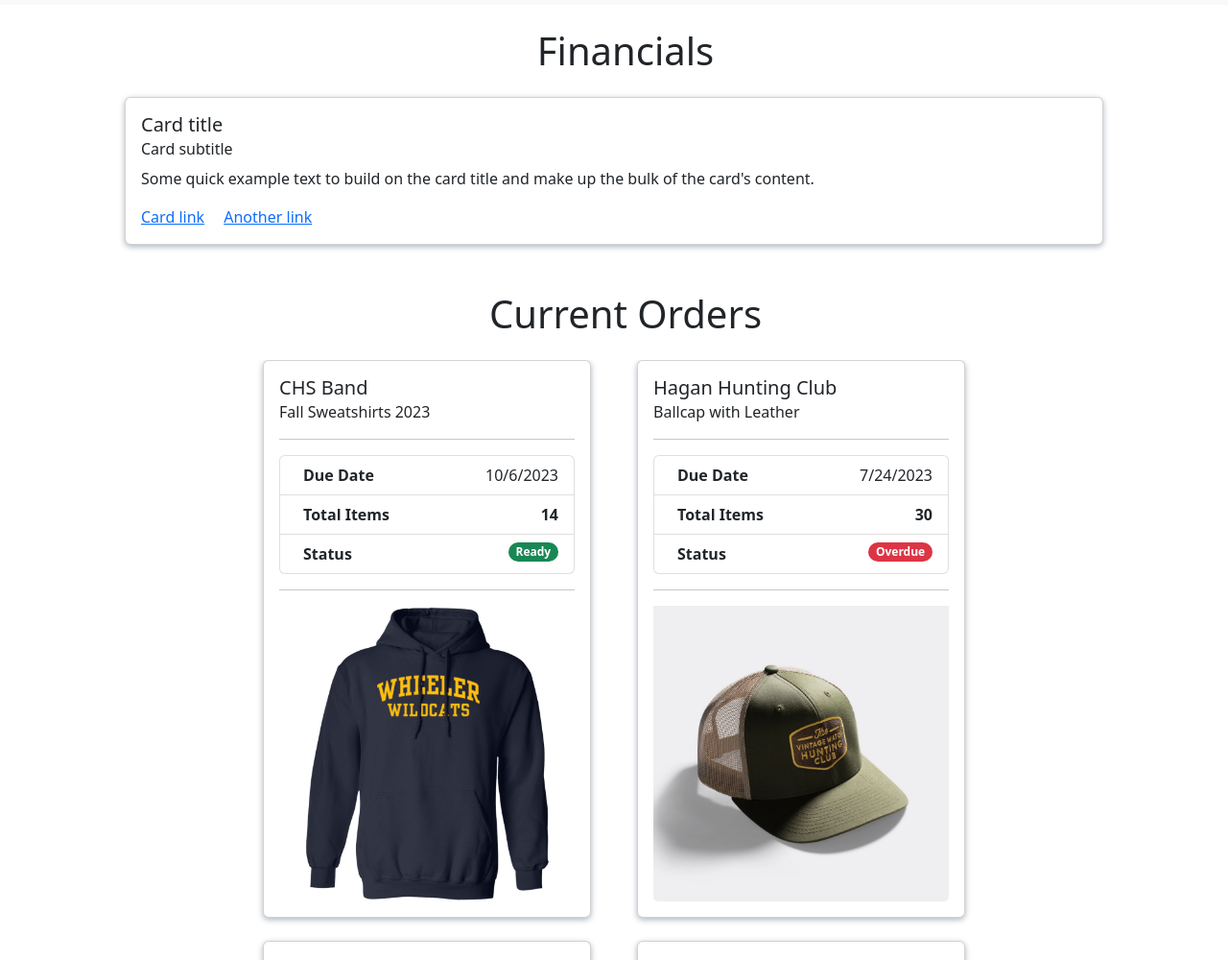
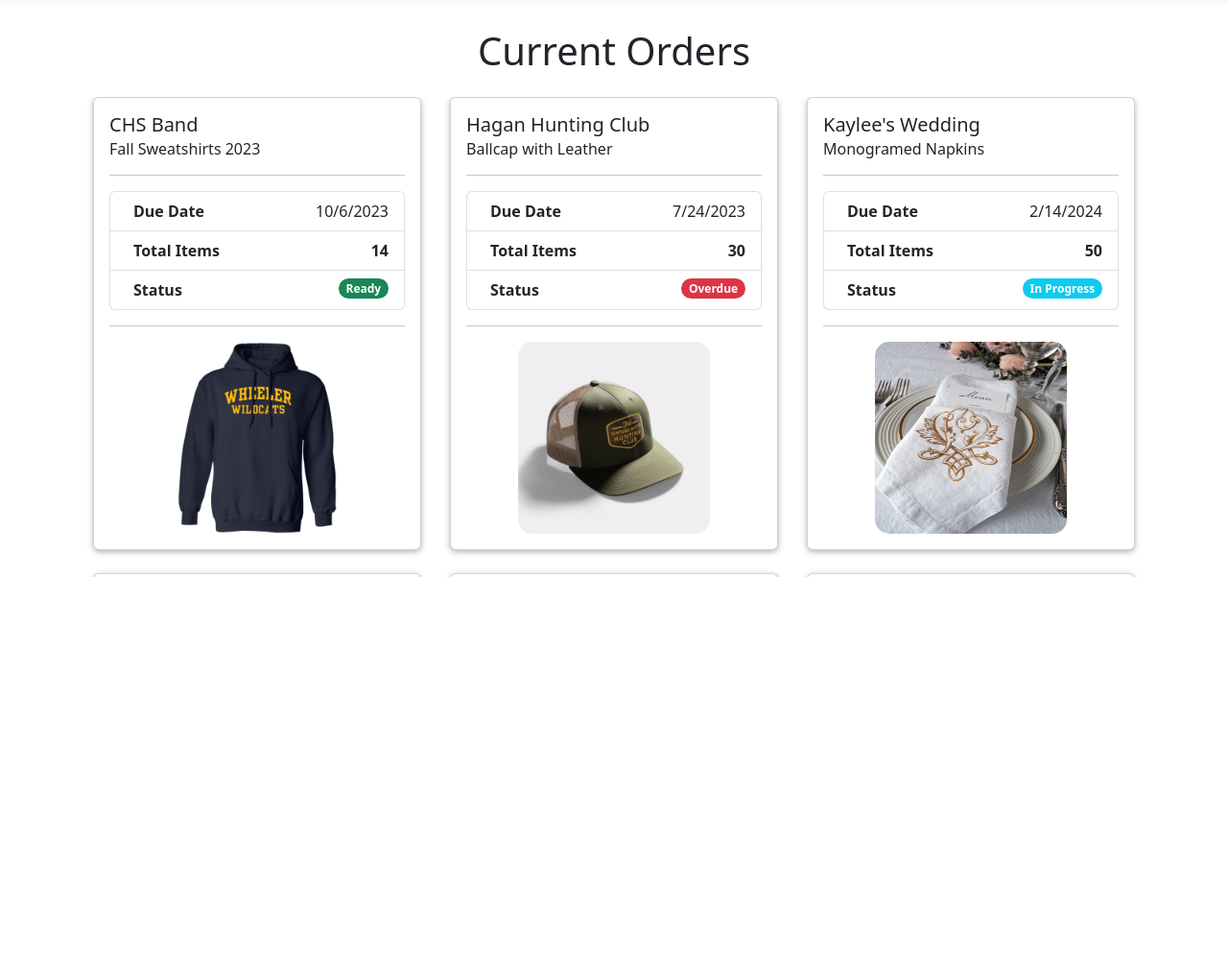
Before and after one commit to JanowskiGaither/Creative-Stitches, a website built with Vite: page frontend/src/index.html in a window 1280 px wide. Shown: the part 61-1061 px from the top of the page at 96% size. After the commit the page ends 800 px from the top, so only its background shows below. Built offline with nearby package versions, Linux system fonts and the light colour scheme.

Commit message:
fix spacing and center images for order cards

```diff
--- a/frontend/src/index.html
+++ b/frontend/src/index.html
@@ -45,29 +45,12 @@
   </nav>
 
   <div class="container">
-    <h2 class="display-6 ps-4 text-center mb-4" id="financialH2">Financials</h2>
 
-    <div class="row">
-      <div class="col d-flex mb-4">
-        <div class="card card-financial">
-          <div class="card-body">
-            <h5 class="card-title">Card title</h5>
-            <h6 class="card-subtitle mb-2 text-body-secondary">Card subtitle</h6>
-            <p class="card-text">Some quick example text to build on the card title and make up the bulk of the card's
-              content.
-            </p>
-            <a href="#" class="card-link">Card link</a>
-            <a href="#" class="card-link">Another link</a>
-          </div>
-        </div>
-      </div>
-    </div>
+    <h2 class="display-6 text-center mt-4 mb-4">Current Orders</h2>
 
-    <h2 class="display-6 text-center ps-4 mt-4 mb-4">Current Orders</h2>
-
-    <div class="mx-3 mx-md-0 gx-4 gx-lg-5 row scrollView">
-      <div class="col-xxl-4 col-md-6 d-flex justify-content-center">
-        <div class="card card-odd order-card mb-4">
+    <div class="row scrollView">
+      <div class="col-xl-4 col-md-6">
+        <div class="card order-card mx-auto mb-4">
           <div class="card-body">
             <h5 class="card-title">CHS Band</h5>
             <h6 class="card-subtitle mb-2 text-body-secondary">Fall Sweatshirts 2023</h6>
@@ -93,13 +76,15 @@
               </li>
             </ul>
             <hr>
+            <div class="d-flex justify-content-center">
               <img src="assets/DynamicImageHandler.png" class="card-img-bottom" alt="sweatshirt asset">
             </div>
           </div>
         </div>
+      </div>
 
-      <div class="col-xxl-4 col-md-6 d-flex justify-content-center">
-        <div class="card card-even order-card mb-4">
+      <div class="col-xl-4 col-md-6">
+        <div class="card order-card mx-auto mb-4">
           <div class="card-body">
             <h5 class="card-title">Hagan Hunting Club</h5>
             <h6 class="card-subtitle mb-2 text-body-secondary">Ballcap with Leather</h6>
@@ -125,14 +110,16 @@
               </li>
             </ul>
             <hr>
+            <div class="d-flex justify-content-center">
               <img src="assets/Vintage-Watch-Hunting-Club-Green_002_06489617-9b7a-485c-a229-4800d4f0e0bb.jpg"
                 class="card-img-bottom" alt="sweatshirt asset">
             </div>
           </div>
         </div>
+      </div>
 
-      <div class="col-xxl-4 col-md-6 d-flex justify-content-center">
-        <div class="card card-odd order-card mb-4">
+      <div class="col-xl-4 col-md-6">
+        <div class="card order-card mx-auto mb-4">
           <div class="card-body">
             <h5 class="card-title">Kaylee's Wedding</h5>
             <h6 class="card-subtitle mb-2 text-body-secondary">Monogramed Napkins</h6>
@@ -158,13 +145,15 @@
               </li>
             </ul>
             <hr>
+            <div class="d-flex justify-content-center">
               <img src="assets/monogram-linen-napkins-linoroom.jpg" class="card-img-bottom" alt="sweatshirt asset">
             </div>
           </div>
         </div>
+      </div>
 
-      <div class="col-xxl-4 col-md-6 d-flex justify-content-center">
-        <div class="card card-even order-card mb-4">
+      <div class="col-xl-4 col-md-6">
+        <div class="card order-card mx-auto mb-4">
           <div class="card-body">
             <h5 class="card-title">CHS Band</h5>
             <h6 class="card-subtitle mb-2 text-body-secondary">Fall Sweatshirts 2023</h6>
@@ -190,13 +179,15 @@
               </li>
             </ul>
             <hr>
+            <div class="d-flex justify-content-center">
               <img src="assets/DynamicImageHandler.png" class="card-img-bottom" alt="sweatshirt asset">
             </div>
           </div>
         </div>
+      </div>
 
-      <div class="col-xxl-4 col-md-6 d-flex justify-content-center">
-        <div class="card card-even order-card mb-4">
+      <div class="col-xl-4 col-md-6">
+        <div class="card order-card mx-auto mb-4">
           <div class="card-body">
             <h5 class="card-title">Hagan Hunting Club</h5>
             <h6 class="card-subtitle mb-2 text-body-secondary">Ballcap with Leather Patch Ballcap with Leather Patch
@@ -223,14 +214,16 @@
               </li>
             </ul>
             <hr>
+            <div class="d-flex justify-content-center">
               <img src="assets/Vintage-Watch-Hunting-Club-Green_002_06489617-9b7a-485c-a229-4800d4f0e0bb.jpg"
                 class="card-img-bottom" alt="sweatshirt asset">
             </div>
           </div>
         </div>
+      </div>
 
-      <div class="col-xxl-4 col-md-6 d-flex justify-content-center">
-        <div class="card card-odd order-card mb-4">
+      <div class="col-xl-4 col-md-6">
+        <div class="card order-card mx-auto mb-4">
           <div class="card-body">
             <h5 class="card-title">CHS Band</h5>
             <h6 class="card-subtitle mb-2 text-body-secondary">Fall Sweatshirts 2023</h6>
@@ -256,7 +249,9 @@
               </li>
             </ul>
             <hr>
+            <div class="d-flex justify-content-center">
               <img src="assets/DynamicImageHandler.png" class="card-img-bottom" alt="sweatshirt asset">
+            </div>
           </div>
         </div>
       </div>
--- a/frontend/src/scss/styles.scss
+++ b/frontend/src/scss/styles.scss
@@ -22,42 +22,28 @@ h6.card-subtitle {
     align-items: center;
 }
 
+.row {
+    margin: 0;
+}
+
 .card {
     box-shadow: 0 2px 6px 0 $gray-500;
 }
 
 .card.order-card {
     max-width: 342px !important;
-    max-height: 600px;
     flex-basis: 100%;
 }
 
-.card.card-financial {
-    width: 100%;
-    margin-left: 48px;
-    margin-right: 48px;
-}
-
 .card-img-bottom {
-    width: 100%;
+    width: 200px;
     aspect-ratio: 1/1;
     overflow: hidden;
+    border-radius: 15px;
 }
 
 .scrollView {
-    height: 625px;
+    height: 500px;
     width: 100%;
     overflow-x: scroll;
 }
-
-
-@include media-breakpoint-between(md, xxl) {
-    .card.card-even {
-        margin-right: auto;
-
-    }
-
-    .card.card-odd {
-        margin-left: auto;
-    }
-}
```
Lines whose indentation alone changed are shown as unchanged.
